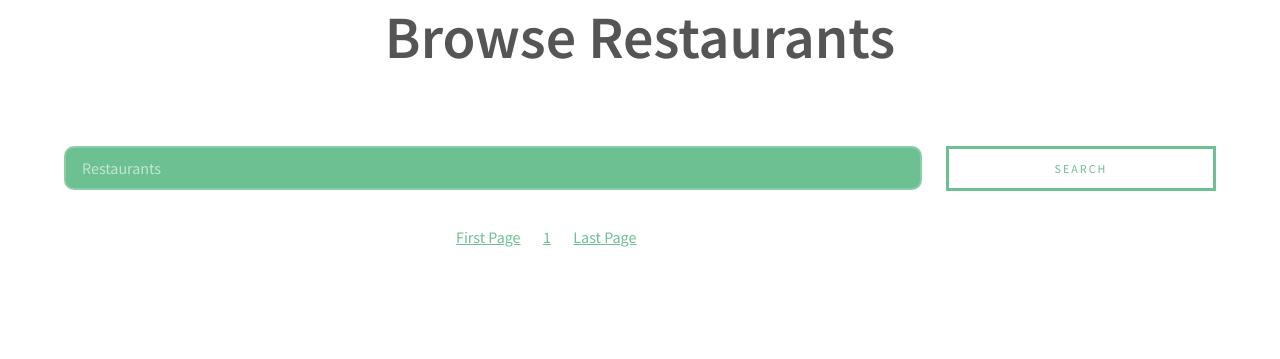
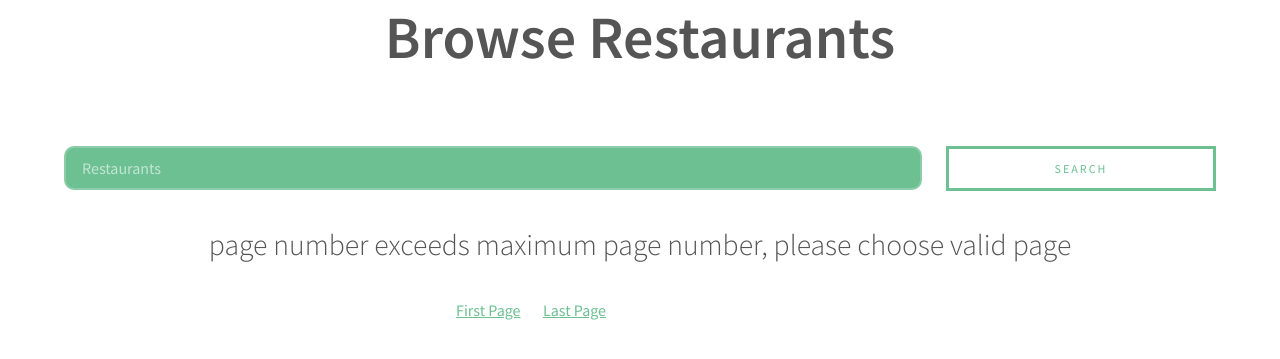
Before and after one commit to gcivil-nyu-org/nyc-accessible-restaurant-advisor, a Django app: page /accessible_restaurant/restaurants/browse/1 in a window 1280 px wide. Shown: the part 148-507 px from the top of the page. Run offline with Django 3.2, Linux system fonts and the light colour scheme; data that the repository does not hold is empty; some libraries are stand-ins or nearby versions.

Commit message:
finish all frontend work for restaurant browse and list detail

```diff
--- a/accessible_restaurant/models.py
+++ b/accessible_restaurant/models.py
@@ -68,7 +68,7 @@ class Restaurant_Profile(models.Model):
 
 
 class Restaurant(models.Model):
-    business_id = models.CharField(max_length=50)
+    business_id = models.CharField(max_length=50, unique=True)
     name = models.CharField(max_length=80)
     img_url = models.URLField(
         max_length=250,
--- a/accessible_restaurant/templates/restaurants/browse.html
+++ b/accessible_restaurant/templates/restaurants/browse.html
@@ -29,6 +29,9 @@
                         </div>
                     </form>
 
+                    {% if page_num > total_page %}
+                        <h2><center>{{ page_exceed_error }}</center></h2>
+                    {% endif %}
 
                     {% for restaurant in restaurants %}
                         <a href = '{% url "accessible_restaurant:detail" restaurant.business_id %}'>
--- a/accessible_restaurant/views.py
+++ b/accessible_restaurant/views.py
@@ -205,61 +205,69 @@ def restaurant_list_view(request, page):
     # Page count
     total_restaurant = Restaurant.objects.count()
     total_page = total_restaurant // 10
+    if total_restaurant % 10 == 0:
+        total_page -= 1
 
     # Previous and next page numbers
     page_range = get_page_range(int(total_page), page+1)
+    page_exceed_error = "page number exceeds maximum page number, please choose valid page"
     context = {
         "restaurants": restaurant_list,
         "star_list": star_list,
         "page_num": page,
         "total_page": total_page,
         "page_range": page_range,
+        "page_exceed_error": page_exceed_error,
     }
     return render(request, "restaurants/browse.html", context)
 
 
 def restaurant_detail_view(request, business_id):
-    restaurant = Restaurant.objects.get(business_id=business_id)
-    if not restaurant:
-        return HttpResponseNotFound("Restaurant not found!")
-    response = get_restaurant(restaurant.business_id)
-    star_list = get_star_list()
-    full, half, null = star_list[restaurant.rating]
+    try:
+        restaurant = Restaurant.objects.get(business_id=business_id)
+    except (KeyError, Restaurant.DoesNotExist):
+        return render(request, "restaurants/error.html", {
+            'business_id': business_id,
+            'error_message': "Restaurant not found!",
+        })
+    else:
+        response = get_restaurant(restaurant.business_id)
+        star_list = get_star_list()
+        full, half, null = star_list[restaurant.rating]
 
-    restaurant_data = response["restaurant_data"]
-    restaurant_reviews = response["restaurant_reviews"]
+        restaurant_data = response["restaurant_data"]
+        restaurant_reviews = response["restaurant_reviews"]
 
-    # Rating stars
-    for review in restaurant_reviews["reviews"]:
-        r_full, r_half, r_null = star_list[float(review['rating'])]
-        review['full'] = r_full
-        review['half'] = r_half
-        review['null'] = r_null
+        # Rating stars
+        for review in restaurant_reviews["reviews"]:
+            r_full, r_half, r_null = star_list[float(review['rating'])]
+            review['full'] = r_full
+            review['half'] = r_half
+            review['null'] = r_null
 
-    # Get open hours and is_open status
-    hours = []
-    is_open_now = False
-    weekdays = ["Mon", "Tue", "Wed", "Thu", "Fri", "Sat", "Sun"]
-    index = 0
-    if restaurant_data["hours"]:
-        is_open_now = restaurant_data["hours"][0]["is_open_now"]
-        for day in restaurant_data["hours"][0]["open"]:
-            day["weekday"] = weekdays[index]
-            start = day["start"]
-            end = day["end"]
-            day["start"] = start[:2] + ":" + start[2:]
-            day["end"] = end[:2] + ":" + end[2:]
-            hours.append(day)
-            index += 1
+        # Get open hours and is_open status
+        hours = []
+        is_open_now = False
+        weekdays = ["Mon", "Tue", "Wed", "Thu", "Fri", "Sat", "Sun"]
+        if restaurant_data["hours"]:
+            is_open_now = restaurant_data["hours"][0]["is_open_now"]
+            for day in restaurant_data["hours"][0]["open"]:
+                index = int(day["day"])
+                day["weekday"] = weekdays[index]
+                start = day["start"]
+                end = day["end"]
+                day["start"] = start[:2] + ":" + start[2:]
+                day["end"] = end[:2] + ":" + end[2:]
+                hours.append(day)
 
-    context = {
-        "restaurant": restaurant,
-        "restaurant_data": restaurant_data,
-        "restaurant_review": restaurant_reviews,
-        "full": full,
-        "half": half,
-        "null": null,
-        "hours": hours,
-        "is_open_now": is_open_now,
-    }
-    return render(request, "restaurants/detail.html", context)
+        context = {
+            "restaurant": restaurant,
+            "restaurant_data": restaurant_data,
+            "restaurant_review": restaurant_reviews,
+            "full": full,
+            "half": half,
+            "null": null,
+            "hours": hours,
+            "is_open_now": is_open_now,
+        }
+        return render(request, "restaurants/detail.html", context)
--- a/data/Yelp-MOPD-10-26-20-final.csv
+++ b/data/Yelp-MOPD-10-26-20-final.csv
@@ -45,7 +45,6 @@ id,business_id,name,img_url,rating,address,city,zip_code,phone,compliant
 ,A5YzhzVxX7JigLl5kmYbGg,Adventure Cafe,https://s3-media2.fl.yelpcdn.com/bphoto/p_WU9MBfCLeSzFEAAr2A7A/o.jpg,4.5,85 Delancey St,New York,10002,16468472367,1
 ,D0o9SbOrPkvJ5H2sxzxyig,Max Fish,https://s3-media4.fl.yelpcdn.com/bphoto/rdM0F_a5ULRqJDcdYds08A/o.jpg,3.5,120 Orchard St,New York,10002,12125293959,0
 ,0rQz8mkleT62eUkiAVs4UA,Russ & Daughters Cafe,https://s3-media2.fl.yelpcdn.com/bphoto/fo29fVS_dXcu9pFQDzS3_A/o.jpg,4,127 Orchard St,New York,10002,12124754881,1
-,#NAME?,General Store by Char Sue,https://s3-media1.fl.yelpcdn.com/bphoto/UcdWcwJ5Ik3s0HhrM83g8A/o.jpg,4.5,119 Essex St,New York,10002,16464849241,1
 ,zGH7ZoOvLfZhuYAAKDbCKA,Retro Bar and Grill,https://s3-media2.fl.yelpcdn.com/bphoto/RNbrHhvX6UnWTS8-2DZrJg/o.jpg,2.5,150 Delancey St,New York,10002,12122288379,0
 ,7qtIemPU3LlNix8CVWdhwA,Clancey,https://s3-media1.fl.yelpcdn.com/bphoto/V5uFH1LIPkHyxZ3l2FV9iw/o.jpg,4.5,79 Clinton St,New York,10002,19173883575,0
 ,oB4nOEmkpgJ7Z3JZC0qqBw,Black Crescent,https://s3-media2.fl.yelpcdn.com/bphoto/FD9EGd_i1VTquAA6BUlj1A/o.jpg,4,76 Clinton St,New York,10002,12124771771,0
@@ -163,7 +162,6 @@ id,business_id,name,img_url,rating,address,city,zip_code,phone,compliant
 ,gNuIdQMEddQUHUTiFXxZGg,Brownstone Bagel & Bread,https://s3-media2.fl.yelpcdn.com/bphoto/ueiwz3BOw-91RswY5zBMKQ/o.jpg,3.5,671 Union St,Brooklyn,11215,17186226030,1
 ,lufZs3ZJuJHDXWA362DYng,Colony 274,https://s3-media1.fl.yelpcdn.com/bphoto/d9mjcEjcXzaDFZXbaiUA8w/o.jpg,3.5,274 4th Ave,Brooklyn,11215,17188675309,1
 ,J99VVAUid72FNwEqiSEnHg,Givers and Takers,https://s3-media1.fl.yelpcdn.com/bphoto/BnhUXnjxmb2-42IlRgRs4w/o.jpg,4.5,286 3rd Ave,Brooklyn,11215,13479874306,1
-,#NAME?,Dirty Precious,https://s3-media2.fl.yelpcdn.com/bphoto/-vkJMYaohZcYttoJLVaQvw/o.jpg,4.5,317 3rd Ave,Brooklyn,11215,16466854481,1
 ,DyPK6IyY-8xIqQWT4HqJNw,Gristmill,https://s3-media1.fl.yelpcdn.com/bphoto/rH7CDkAWn0jHUyyEnXH3sQ/o.jpg,4.5,289 5th Ave,Brooklyn,11215,17184992424,0
 ,AEKnbImOQWMOL7bS9lQ2wQ,Cooks & Captains,https://s3-media3.fl.yelpcdn.com/bphoto/G0eeV2PLI0h9M-O4uloyRA/o.jpg,4.5,254 5th Ave,Brooklyn,11215,13477213801,0
 ,UvQr8V1dD_d6yRsMJi04wA,Shaking Crab- Brooklyn,https://s3-media1.fl.yelpcdn.com/bphoto/cvhgQU_UDdG-MYe9MZCwag/o.jpg,3.5,230 5th Ave,Brooklyn,11215,19293376140,1
```
Also changed, not shown: accessible_restaurant/templates/restaurants/error.html (added, +16 -0 lines), accessible_restaurant/migrations/0009_auto_20201028_1114.py (added).
